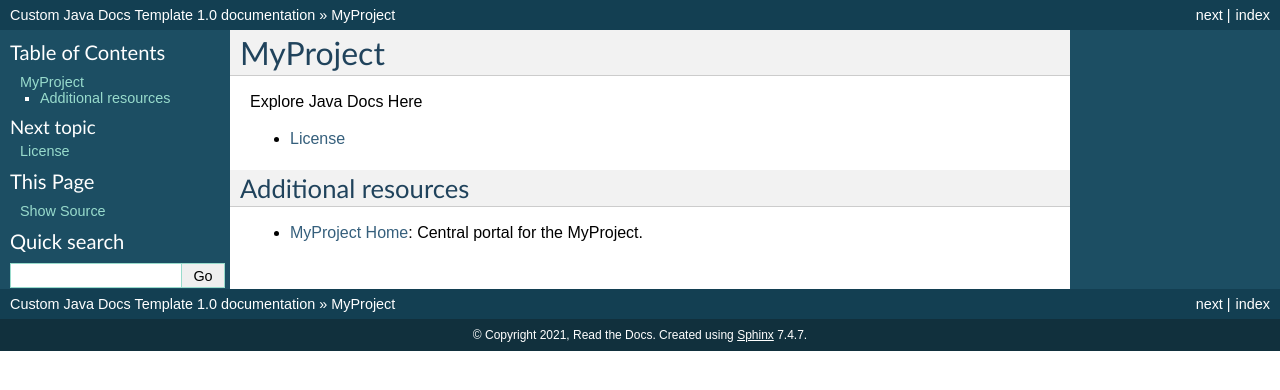
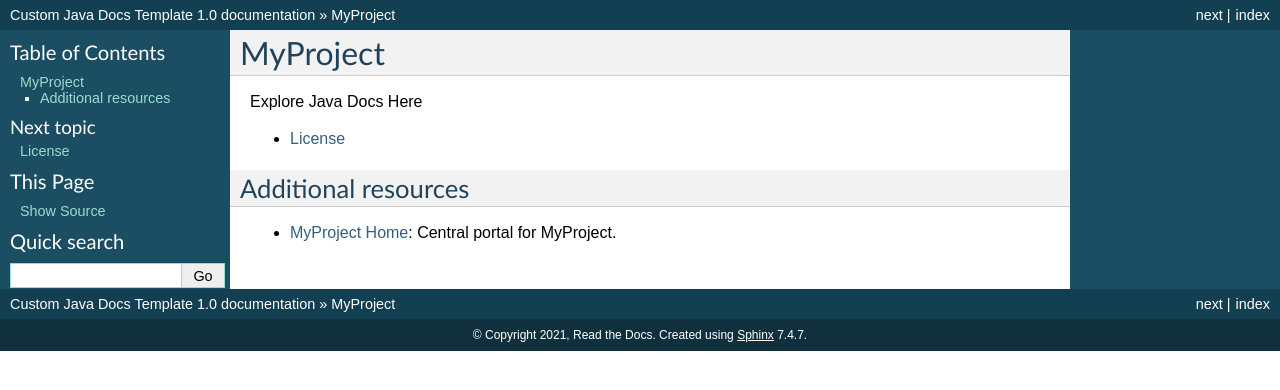
Before and after one commit to rajeshgavvala/custom-doc, a Sphinx documentation site: the page built from docs/index.rst, in a window 1280 px wide. Shown: the top 390 px of the page. Built offline with Sphinx 7.4.7, drawn with Linux system fonts in a browser that asks for light colours; pages that are not in the unit, such as notebooks, are missing from menus.

Commit message:
modify index

```diff
--- a/docs/index.rst
+++ b/docs/index.rst
@@ -18,4 +18,4 @@
 Additional resources
 --------------------
 
-- `MyProject Home <http://google.com>`_: Central portal for the MyProject.
+- `MyProject Home <http://google.com>`_: Central portal for MyProject.
```
